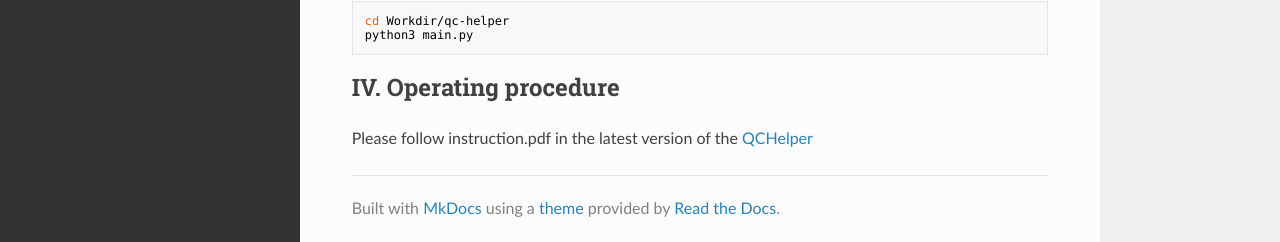
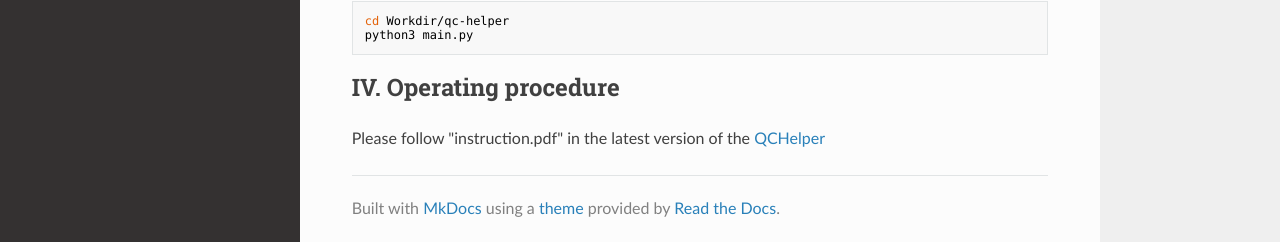
Before and after one commit to jlab-hep/-rd53a_software_doc, an MkDocs documentation site: the page built from docs/non_electrical_test.md, in a window 1280 px wide and 1137 px high. Shown: the part 892-1134 px from the top of the window. Built offline with MkDocs 1.6.1, drawn with Linux system fonts in a browser that asks for light colours; nearby versions of some CDN libraries; old or Windows-style settings are respelled for this version of MkDocs.

````diff
--- a/docs/non_electrical_test.md
+++ b/docs/non_electrical_test.md
@@ -36,4 +36,4 @@ cd Workdir/qc-helper
 python3 main.py
 ```
 ## IV. Operating procedure
-Please follow instruction.pdf in the latest version of the [QCHelper](https://gitlab.cern.ch/atlas-itk/sw/db/pixels/qc-viz-tools-dev/qc-helper/-/tree/master)
+Please follow "instruction.pdf" in the latest version of the [QCHelper](https://gitlab.cern.ch/atlas-itk/sw/db/pixels/qc-viz-tools-dev/qc-helper/-/tree/master)
````
